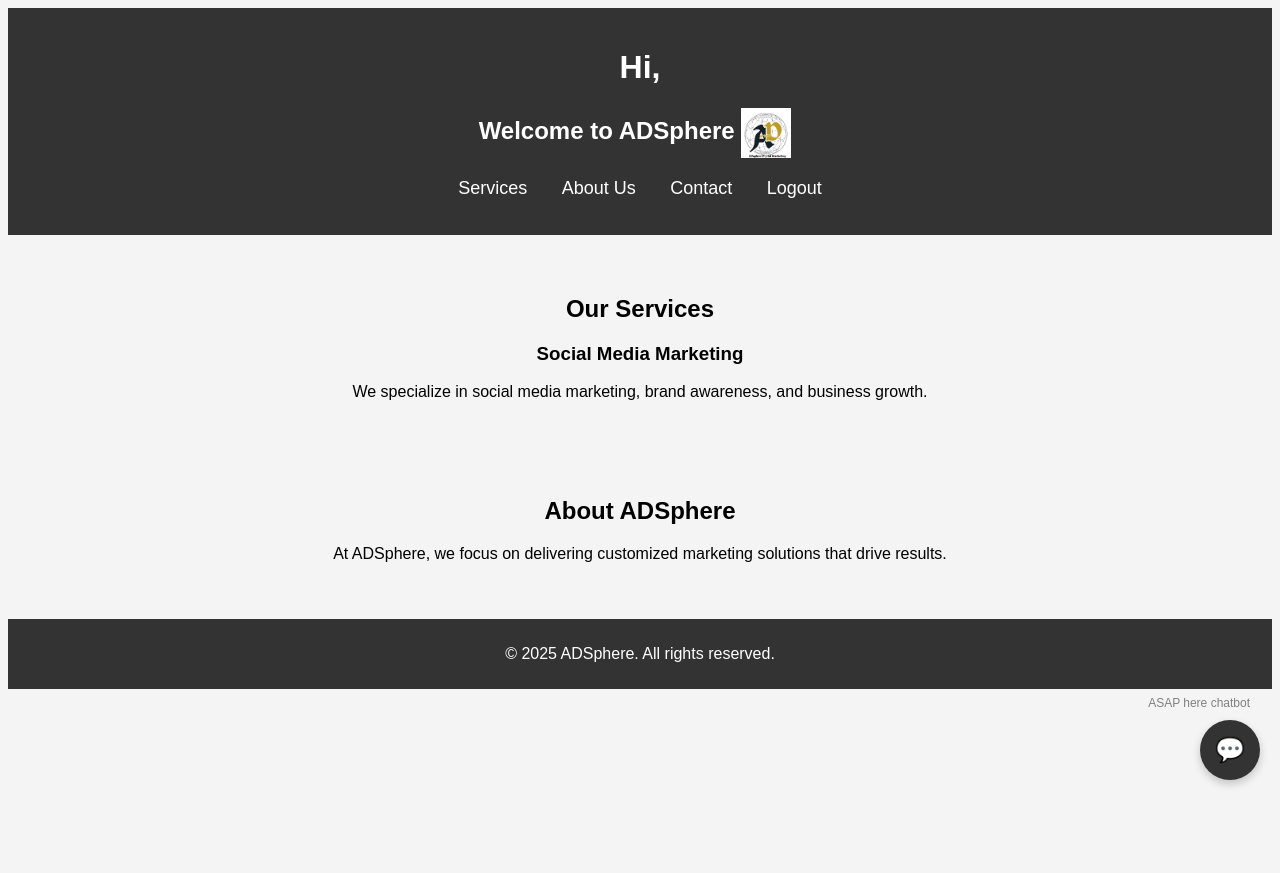
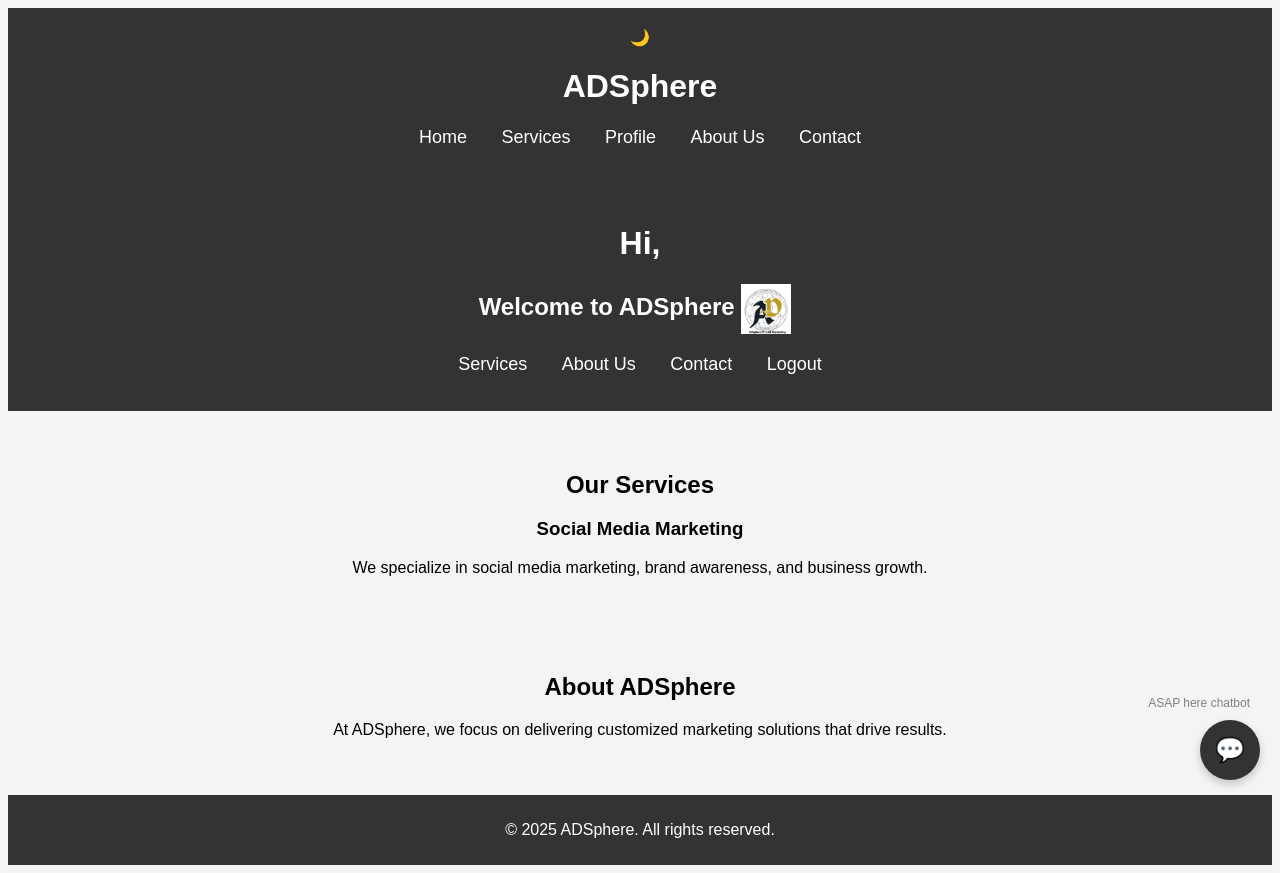
Before and after one commit to orisha2222/adsphere, a plain HTML site: page home.html in a window 1280 px wide. Before the commit the page ends 800 px from the top, so only its background shows below. Drawn offline with Linux system fonts and the light colour scheme.

Commit message:
Update home.html

```diff
--- a/home.html
+++ b/home.html
@@ -1,6 +1,20 @@
 <!DOCTYPE html>
 <html lang="en">
 <head>
+    <header>
+    <span id="theme-toggle">🌙</span>
+    <h1>ADSphere</h1>
+    <nav>
+        <ul>
+            <li><a href="index.html">Home</a></li>
+            <li><a href="services.html">Services</a></li>
+            <li><a href="profile.html">Profile</a></li>
+            <li><a href="about.html">About Us</a></li>
+            <li><a href="contact.html">Contact</a></li>
+        </ul>
+    </nav>
+</header>
+
     <meta charset="UTF-8">
     <meta name="viewport" content="width=device-width, initial-scale=1.0">
     <title>Home - ADSphere</title>
```
